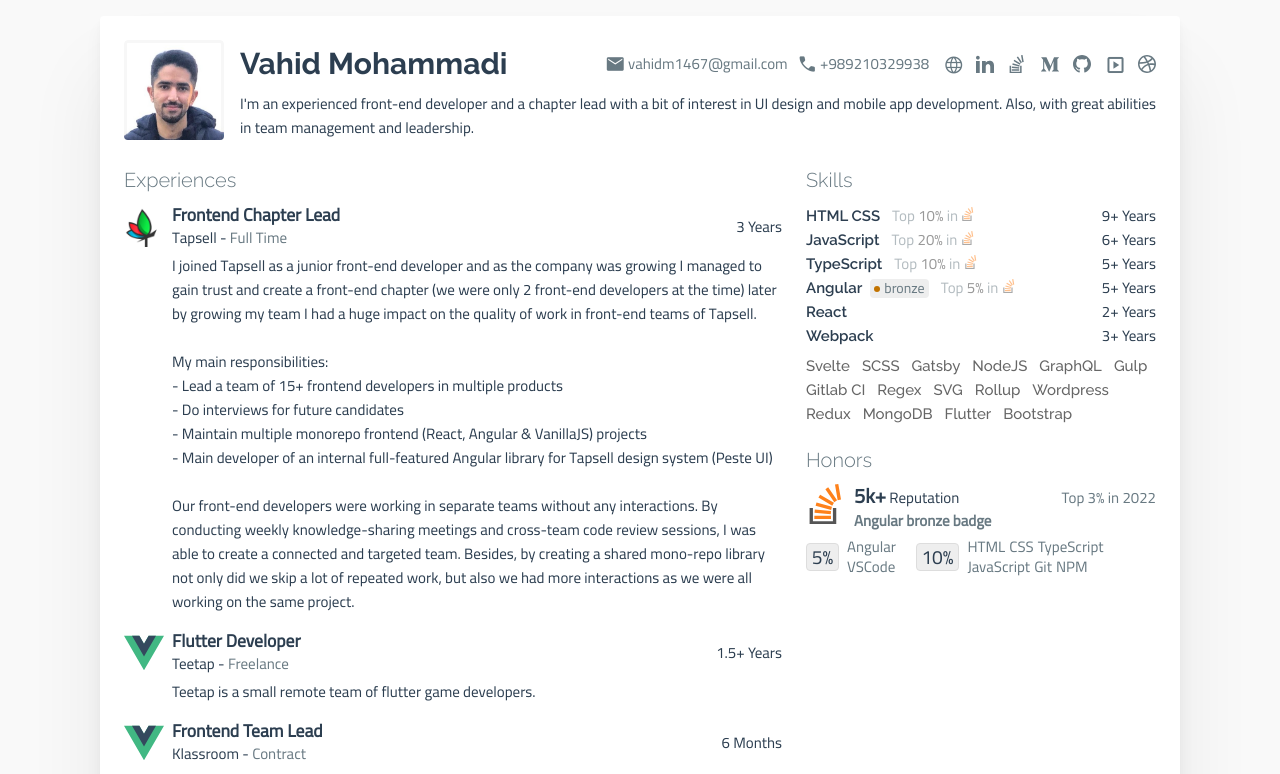
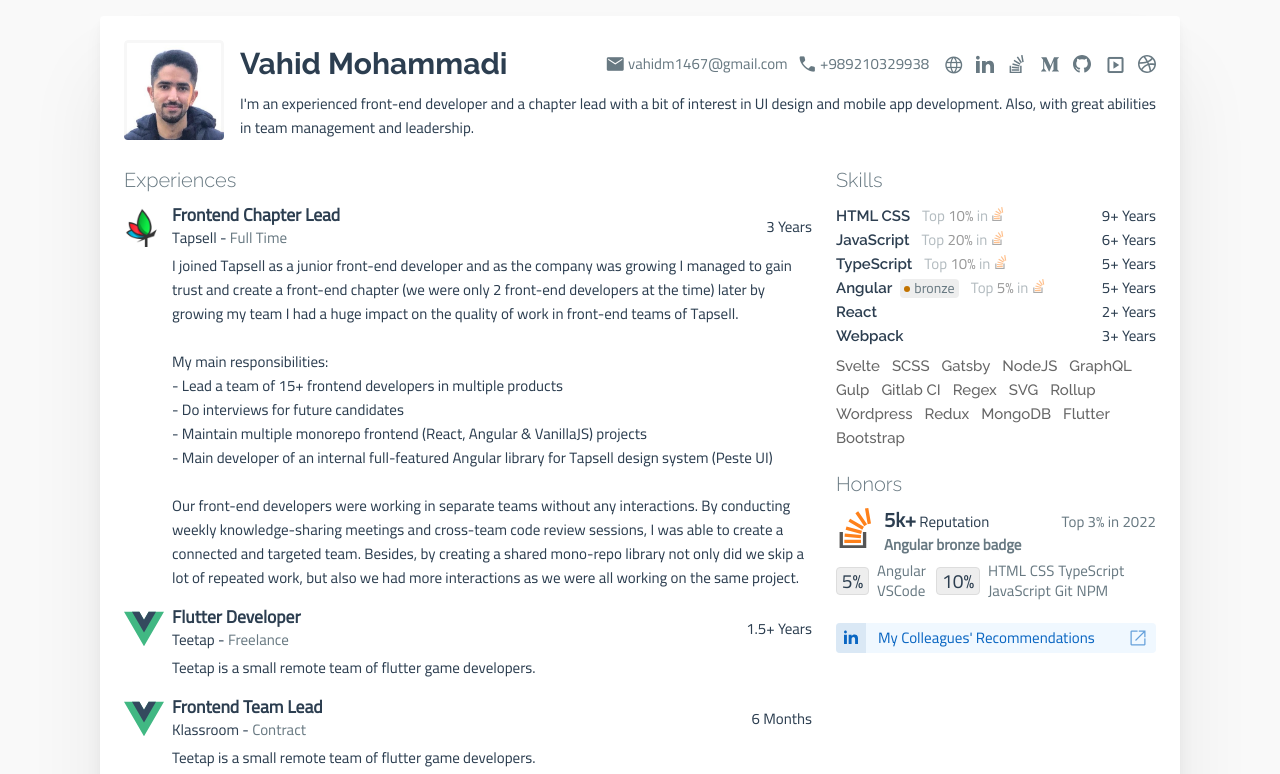
Before and after one commit to imancn/resume-builder, a Vue app: page / in a window 1280 px wide. Shown: the top 774 px of the page. Built offline with nearby package versions, Linux system fonts and the light colour scheme; a web font is replaced by a local one.

Commit message:
feat(honors): add linkedin widget

```diff
--- a/src/HonorsList.vue
+++ b/src/HonorsList.vue
@@ -1,30 +1,14 @@
 <script setup lang="ts">
-import IconStackoverflow from '@/components/icons/IconStackoverflow.vue';
+import StackoverflowWidget from '@/components/StackoverflowWidget.vue';
+import LinkedinRecoms from '@/components/LinkedinRecoms.vue';
 </script>
 
 <template>
   <div class="honors">
     <h3 class="section-title">Honors</h3>
-    <div class="stackoverflow">
-      <div class="stackoverflow-icon">
-        <IconStackoverflow :is-colored="true" />
-      </div>
-      <div class="reputation"><span class="rep-number">5k+</span> <span>Reputation</span></div>
-      <div class="badge">Angular bronze badge</div>
-      <div class="year">Top 3% in 2022</div>
-      <div class="tags">
-        <div class="percent-wrapper">
-          <div class="percent">5%</div>
-          <div class="tag-names"><span>Angular</span><span>VSCode</span></div>
-        </div>
-        <div class="percent-wrapper">
-          <div class="percent">10%</div>
-          <div class="tag-names">
-            <span>HTML</span><span>CSS</span><span>TypeScript</span><span>JavaScript</span
-            ><span>Git</span><span>NPM</span>
-          </div>
-        </div>
-      </div>
+    <StackoverflowWidget />
+    <div class="mt-4">
+      <LinkedinRecoms />
     </div>
   </div>
 </template>
@@ -33,67 +17,4 @@ import IconStackoverflow from '@/components/icons/IconStackoverflow.vue';
 .honors {
   margin-top: 1.5rem;
 }
-.stackoverflow {
-  display: grid;
-  grid-template-areas: 'icon rep year' 'icon badge badge' 'tags tags tags';
-  grid-template-columns: auto 1fr auto;
-  grid-template-rows: repeat(3, auto);
-  align-items: center;
-}
-.stackoverflow-icon {
-  width: 40px;
-  grid-area: icon;
-  margin-inline-end: 0.5rem;
-}
-.reputation {
-  grid-area: rep;
-
-  .rep-number {
-    font-size: 1.25rem;
-    line-height: 20px;
-    font-weight: bold;
-  }
-}
-
-.badge {
-  grid-area: badge;
-  line-height: 16px;
-  color: var(--text-3);
-  font-weight: 600;
-}
-.year {
-  grid-area: year;
-  line-height: 16px;
-  color: var(--text-3);
-}
-
-.tags {
-  grid-area: tags;
-  display: flex;
-  align-items: center;
-  margin-top: 0.5rem;
-  .percent-wrapper {
-    display: flex;
-    align-items: center;
-    justify-content: center;
-  }
-  .tag-names {
-    display: flex;
-    align-items: center;
-    flex-wrap: wrap;
-    gap: 0.25rem;
-    line-height: 1rem;
-    color: var(--text-3);
-  }
-  .percent {
-    font-size: 1.2rem;
-    font-weight: 500;
-    margin-inline-end: 0.5rem;
-    border-radius: 4px;
-    background: #eeeeee;
-    padding: 0.3rem;
-    line-height: 1rem;
-    border: 1px solid #ddd;
-  }
-}
 </style>
--- a/src/Resume.vue
+++ b/src/Resume.vue
@@ -53,6 +53,6 @@ import HonorsList from '@/HonorsList.vue';
 }
 
 .aside {
-  flex: 0 0 350px;
+  flex: 0 0 320px;
 }
 </style>
--- a/src/assets/base.scss
+++ b/src/assets/base.scss
@@ -90,3 +90,10 @@ a {
   margin-bottom: 0.5rem;
   color: var(--text-3);
 }
+
+.mt-3 {
+  margin-top: 1rem !important;
+}
+.mt-4 {
+  margin-top: 1.5rem !important;
+}
--- /dev/null
+++ b/src/components/LinkedinRecoms.vue
@@ -0,0 +1,50 @@
+<script setup lang="ts">
+import IconLinkedin from '@/components/icons/IconLinkedin.vue';
+</script>
+
+<template>
+  <a
+    class="linkedin-recoms"
+    href="https://www.linkedin.com/in/vahidmohammadi/details/recommendations/"
+  >
+    <div class="linkedin-icon">
+      <IconLinkedin :is-colored="true" />
+    </div>
+    <div>My Colleagues' Recommendations</div>
+    <div class="outside-link-icon"><span class="material-symbols-outlined">open_in_new</span></div>
+  </a>
+</template>
+
+<style scoped lang="scss">
+.linkedin-recoms {
+  display: flex;
+  align-items: center;
+  color: #0a66c2;
+  background: #f0f8ff;
+  border-radius: 4px;
+  padding: 0 0.5rem 0 0;
+
+  &:hover {
+    opacity: 0.9;
+  }
+}
+.linkedin-icon {
+  width: 30px;
+  height: 30px;
+  background: #dae8f5;
+  color: #0a66c2;
+  border-radius: 4px 0 0 4px;
+
+  padding: 0.25rem 0.5rem 0.5rem;
+  margin-inline-end: 0.75rem;
+}
+.outside-link-icon {
+  margin-inline-start: auto;
+  opacity: 0.6;
+  display: flex;
+  align-items: center;
+  > .material-symbols-outlined {
+    font-size: 20px;
+  }
+}
+</style>
--- /dev/null
+++ b/src/components/StackoverflowWidget.vue
@@ -0,0 +1,93 @@
+<script setup lang="ts">
+import IconStackoverflow from '@/components/icons/IconStackoverflow.vue';
+</script>
+
+<template>
+  <div class="stackoverflow">
+    <div class="stackoverflow-icon">
+      <IconStackoverflow :is-colored="true" />
+    </div>
+    <div class="reputation"><span class="rep-number">5k+</span> <span>Reputation</span></div>
+    <div class="badge">Angular bronze badge</div>
+    <div class="year">Top 3% in 2022</div>
+    <div class="tags">
+      <div class="percent-wrapper">
+        <div class="percent">5%</div>
+        <div class="tag-names"><span>Angular</span><span>VSCode</span></div>
+      </div>
+      <div class="percent-wrapper">
+        <div class="percent">10%</div>
+        <div class="tag-names">
+          <span>HTML</span><span>CSS</span><span>TypeScript</span><span>JavaScript</span
+          ><span>Git</span><span>NPM</span>
+        </div>
+      </div>
+    </div>
+  </div>
+</template>
+
+<style scoped lang="scss">
+.stackoverflow {
+  display: grid;
+  grid-template-areas: 'icon rep year' 'icon badge badge' 'tags tags tags';
+  grid-template-columns: auto 1fr auto;
+  grid-template-rows: repeat(3, auto);
+  align-items: center;
+}
+.stackoverflow-icon {
+  width: 40px;
+  grid-area: icon;
+  margin-inline-end: 0.5rem;
+}
+.reputation {
+  grid-area: rep;
+
+  .rep-number {
+    font-size: 1.25rem;
+    line-height: 20px;
+    font-weight: bold;
+  }
+}
+
+.badge {
+  grid-area: badge;
+  line-height: 16px;
+  color: var(--text-3);
+  font-weight: 600;
+}
+.year {
+  grid-area: year;
+  line-height: 16px;
+  color: var(--text-3);
+}
+
+.tags {
+  grid-area: tags;
+  display: flex;
+  align-items: center;
+  margin-top: 0.5rem;
+  .percent-wrapper {
+    display: flex;
+    align-items: center;
+    justify-content: center;
+  }
+  .tag-names {
+    display: flex;
+    align-items: center;
+    flex-wrap: wrap;
+    gap: 0.25rem;
+    line-height: 1rem;
+    color: var(--text-3);
+  }
+  .percent {
+    font-size: 1.2rem;
+    font-weight: 500;
+    margin-inline-end: 0.5rem;
+    border-radius: 4px;
+    background: #eeeeee;
+    padding: 0.3rem;
+    line-height: 1rem;
+    border: 1px solid #ddd;
+  }
+}
+</style>
```
